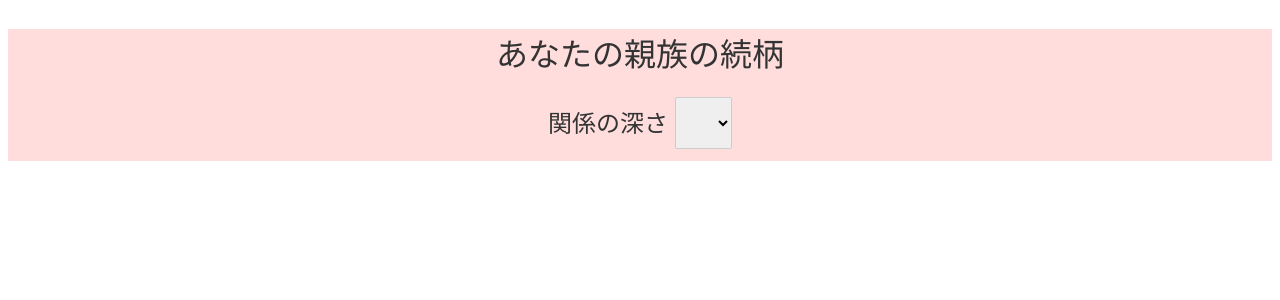
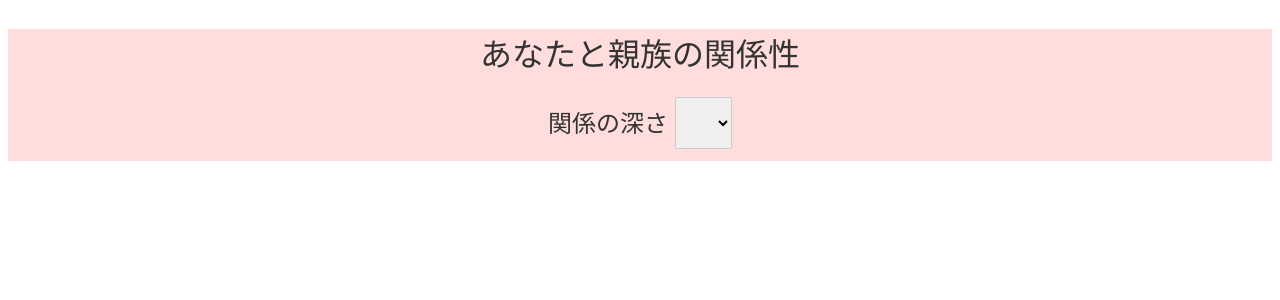
Before and after one commit to kedzkiest/Family-Relationship, a Svelte app in the folder RelationshipBetweenUs/: page / in a window 1280 px wide. Shown: the top 300 px of the page. Built offline with nearby package versions, Linux system fonts and the light colour scheme.

Commit message:
changed the title

```diff
--- a/RelationshipBetweenUs/public/index.html
+++ b/RelationshipBetweenUs/public/index.html
@@ -4,7 +4,7 @@
 	<meta charset='utf-8'>
 	<meta name='viewport' content='width=device-width,initial-scale=1'>
 
-	<title>Relationship Between Us</title>
+	<title>Family Relationship</title>
 
 	<link rel='icon' type='image/png' href='/favicon.png'>
 	<link rel='stylesheet' href='/global.css'>
--- a/RelationshipBetweenUs/src/App.svelte
+++ b/RelationshipBetweenUs/src/App.svelte
@@ -422,7 +422,7 @@
 <main>
 
 	<div class="upperPart">
-		<h1>あなたの親族の続柄</h1>
+		<h1>あなたと親族の関係性</h1>
 
 		{#if !showResult}
 			<h2>
```
